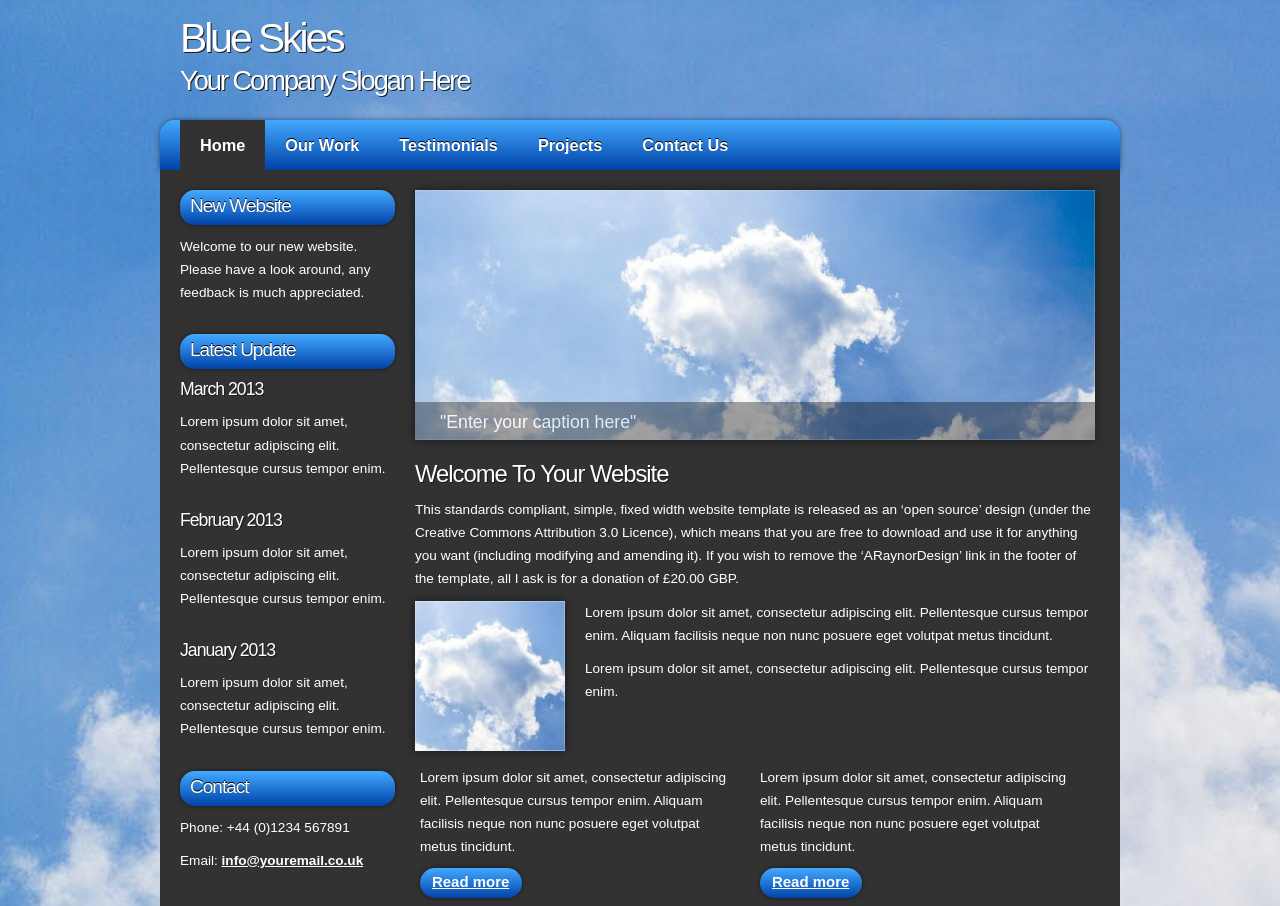
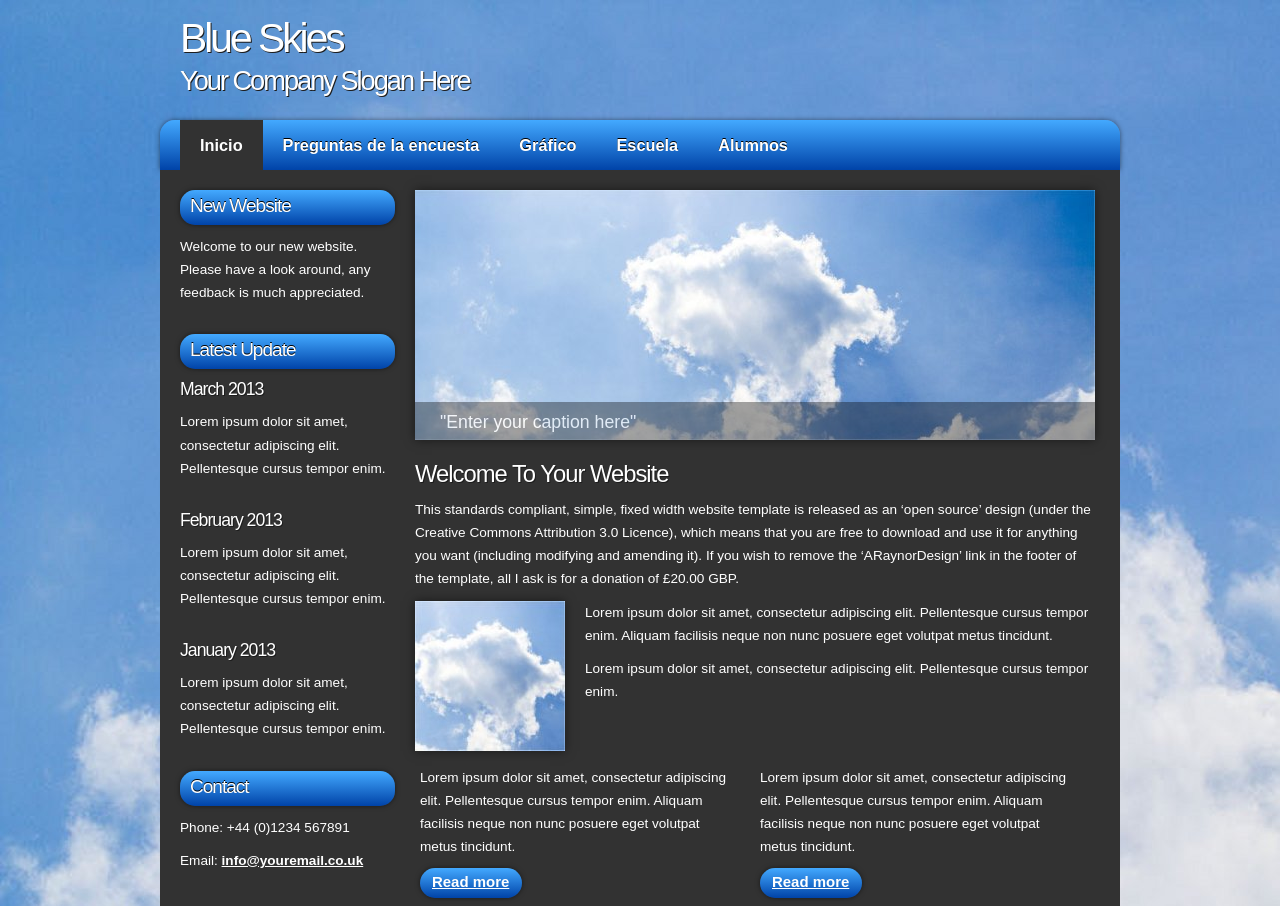
Before and after one commit to TiziSan/CARDOSO-, a plain HTML site: page index.html in a window 1280 px wide. Shown: the top 906 px of the page. Drawn offline with Linux system fonts and the light colour scheme.

Commit message:
Update index.html

```diff
--- a/index.html
+++ b/index.html
@@ -27,11 +27,11 @@
 
 	<div id="menubar">
       <ul id="menu">
-        <li class="current"><a href="index.html">Home</a></li>
-        <li><a href="ourwork.html">Our Work</a></li>
-        <li><a href="testimonials.html">Testimonials</a></li>
-        <li><a href="projects.html">Projects</a></li>
-        <li><a href="contact.html">Contact Us</a></li>
+        <li class="current"><a href="index.html">Inicio</a></li>
+        <li><a href="ourwork.html">Preguntas de la encuesta</a></li>
+        <li><a href="testimonials.html">Gráfico</a></li>
+        <li><a href="projects.html">Escuela</a></li>
+        <li><a href="contact.html">Alumnos</a></li>
       </ul>
     </div><!--close menubar-->
 
```
